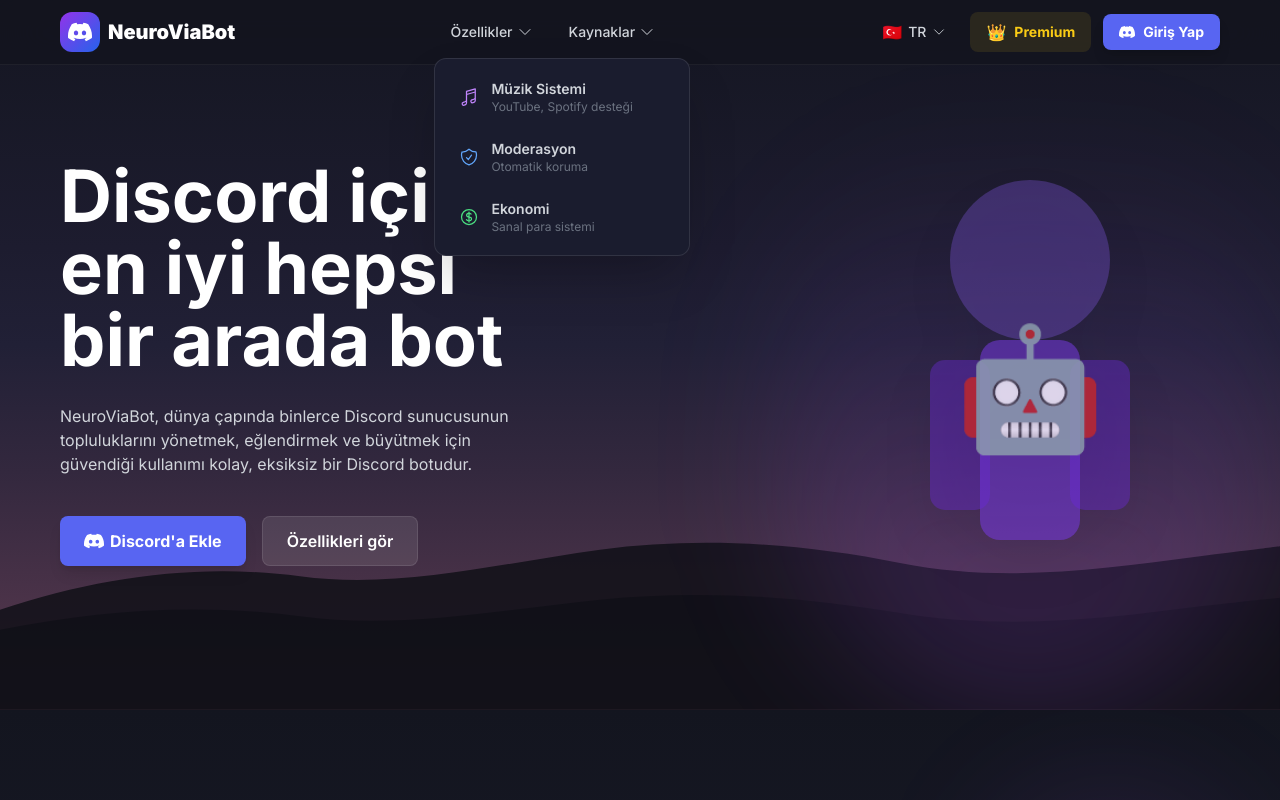
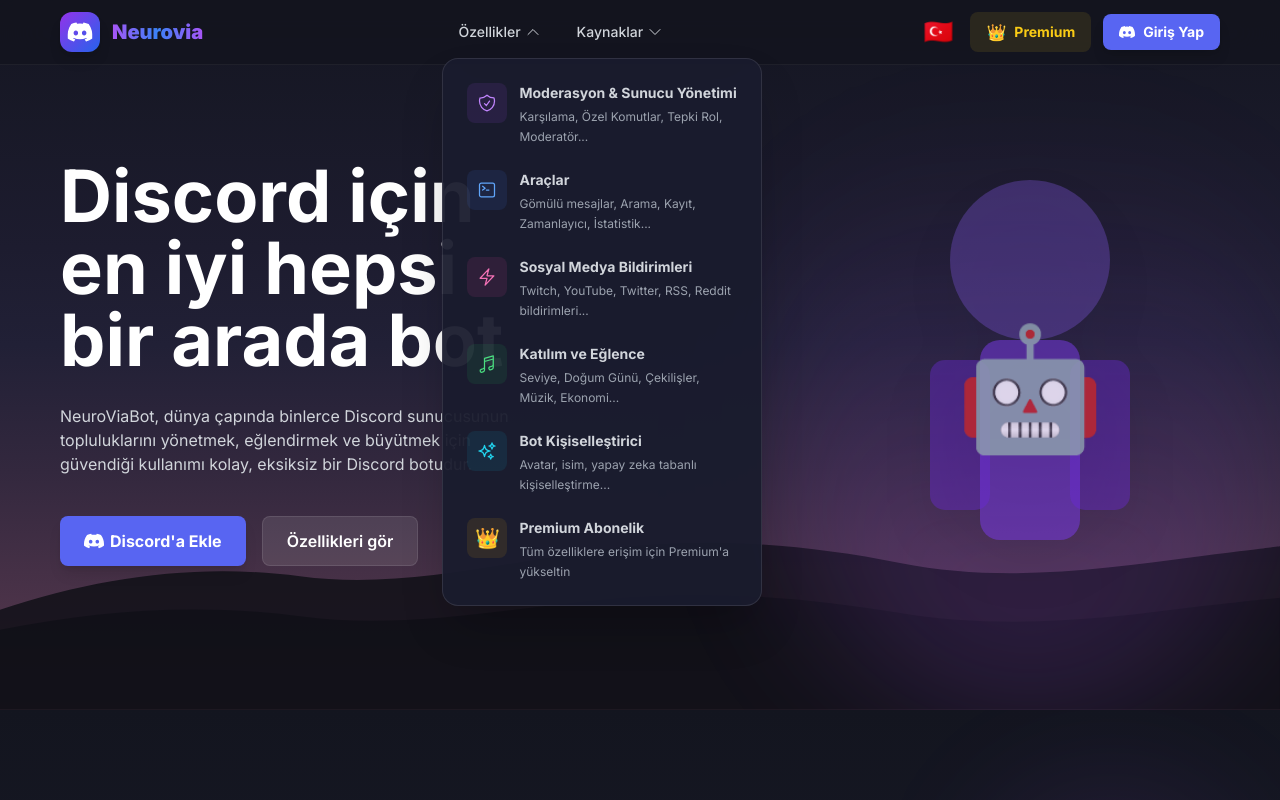
Before and after one commit to kxrk0/neuroviabot-discord, a Next.js app in the folder neuroviabot-frontend/: page / in a window 1280 px wide. Both pictures are taken after a click on the button "Özellikler". Shown: the top 800 px of the page. Built offline with nearby package versions, Linux system fonts and the light colour scheme; no server answers.

Commit message:
feat: redesign navbar dropdowns MEE6-style, add smooth logo animation (Neurovia), emoji-only language selector, and fix dropdown closing

```diff
--- a/neuroviabot-frontend/app/page.tsx
+++ b/neuroviabot-frontend/app/page.tsx
@@ -146,90 +146,206 @@ export default function Home() {
         <div className="max-w-[1240px] mx-auto px-6 lg:px-10">
           <div className="flex items-center justify-between h-16">
             {/* Logo */}
-            <Link href="/" className="flex items-center gap-2 group">
+            <Link href="/" className="flex items-center gap-3 group">
               <motion.div
                 whileHover={{ rotate: 360, scale: 1.1 }}
-                transition={{ duration: 0.6 }}
-                className="w-10 h-10 rounded-xl bg-gradient-to-br from-purple-600 to-blue-600 flex items-center justify-center"
+                transition={{ type: "spring", stiffness: 260, damping: 20 }}
+                className="w-10 h-10 rounded-xl bg-gradient-to-br from-purple-600 to-blue-600 flex items-center justify-center shadow-lg"
               >
-              <svg className="w-6 h-6 text-white" fill="currentColor" viewBox="0 0 24 24">
-                <path d="M20.317 4.37a19.791 19.791 0 0 0-4.885-1.515a.074.074 0 0 0-.079.037c-.21.375-.444.864-.608 1.25a18.27 18.27 0 0 0-5.487 0a12.64 12.64 0 0 0-.617-1.25a.077.077 0 0 0-.079-.037A19.736 19.736 0 0 0 3.677 4.37a.07.07 0 0 0-.032.027C.533 9.046-.32 13.58.099 18.057a.082.082 0 0 0 .031.057a19.9 19.9 0 0 0 5.993 3.03a.078.078 0 0 0 .084-.028a14.09 14.09 0 0 0 1.226-1.994a.076.076 0 0 0-.041-.106a13.107 13.107 0 0 1-1.872-.892a.077.077 0 0 1-.008-.128a10.2 10.2 0 0 0 .372-.292a.074.074 0 0 1 .077-.01c3.928 1.793 8.18 1.793 12.062 0a.074.074 0 0 1 .078.01c.12.098.246.198.373.292a.077.077 0 0 1-.006.127a12.299 12.299 0 0 1-1.873.892a.077.077 0 0 0-.041.107c.36.698.772 1.362 1.225 1.993a.076.076 0 0 0 .084.028a19.839 19.839 0 0 0 6.002-3.03a.077.077 0 0 0 .032-.054c.5-5.177-.838-9.674-3.549-13.66a.061.061 0 0 0-.031-.03zM8.02 15.33c-1.183 0-2.157-1.085-2.157-2.419c0-1.333.956-2.419 2.157-2.419c1.21 0 2.176 1.096 2.157 2.42c0 1.333-.956 2.418-2.157 2.418zm7.975 0c-1.183 0-2.157-1.085-2.157-2.419c0-1.333.955-2.419 2.157-2.419c1.21 0 2.176 1.096 2.157 2.42c0 1.333-.946 2.418-2.157 2.418z"/>
-              </svg>
+                <motion.svg
+                  className="w-6 h-6 text-white"
+                  fill="currentColor"
+                  viewBox="0 0 24 24"
+                  animate={{ scale: [1, 1.05, 1] }}
+                  transition={{ duration: 2, repeat: Infinity, ease: "easeInOut" }}
+                >
+                  <path d="M20.317 4.37a19.791 19.791 0 0 0-4.885-1.515a.074.074 0 0 0-.079.037c-.21.375-.444.864-.608 1.25a18.27 18.27 0 0 0-5.487 0a12.64 12.64 0 0 0-.617-1.25a.077.077 0 0 0-.079-.037A19.736 19.736 0 0 0 3.677 4.37a.07.07 0 0 0-.032.027C.533 9.046-.32 13.58.099 18.057a.082.082 0 0 0 .031.057a19.9 19.9 0 0 0 5.993 3.03a.078.078 0 0 0 .084-.028a14.09 14.09 0 0 0 1.226-1.994a.076.076 0 0 0-.041-.106a13.107 13.107 0 0 1-1.872-.892a.077.077 0 0 1-.008-.128a10.2 10.2 0 0 0 .372-.292a.074.074 0 0 1 .077-.01c3.928 1.793 8.18 1.793 12.062 0a.074.074 0 0 1 .078.01c.12.098.246.198.373.292a.077.077 0 0 1-.006.127a12.299 12.299 0 0 1-1.873.892a.077.077 0 0 0-.041.107c.36.698.772 1.362 1.225 1.993a.076.076 0 0 0 .084.028a19.839 19.839 0 0 0 6.002-3.03a.077.077 0 0 0 .032-.054c.5-5.177-.838-9.674-3.549-13.66a.061.061 0 0 0-.031-.03zM8.02 15.33c-1.183 0-2.157-1.085-2.157-2.419c0-1.333.956-2.419 2.157-2.419c1.21 0 2.176 1.096 2.157 2.42c0 1.333-.956 2.418-2.157 2.418zm7.975 0c-1.183 0-2.157-1.085-2.157-2.419c0-1.333.955-2.419 2.157-2.419c1.21 0 2.176 1.096 2.157 2.42c0 1.333-.946 2.418-2.157 2.418z"/>
+                </motion.svg>
               </motion.div>
-              <span className="text-xl font-black text-white">NeuroViaBot</span>
+              <motion.span
+                className="text-xl font-black"
+                initial={{ backgroundPosition: "0% 50%" }}
+                animate={{ backgroundPosition: ["0% 50%", "100% 50%", "0% 50%"] }}
+                transition={{ duration: 5, repeat: Infinity, ease: "linear" }}
+                style={{
+                  background: "linear-gradient(90deg, #fff 0%, #a855f7 25%, #3b82f6 50%, #a855f7 75%, #fff 100%)",
+                  backgroundSize: "200% auto",
+                  WebkitBackgroundClip: "text",
+                  WebkitTextFillColor: "transparent",
+                  backgroundClip: "text"
+                }}
+              >
+                Neurovia
+              </motion.span>
             </Link>
 
             {/* Center Navigation */}
             <div className="hidden lg:flex items-center gap-1">
-              {/* Features Dropdown */}
+              {/* Features Dropdown - MEE6 Style */}
               <div className="relative">
                 <button
-                  onClick={() => setFeaturesOpen(!featuresOpen)}
+                  onClick={() => {
+                    setFeaturesOpen(!featuresOpen);
+                    setResourcesOpen(false);
+                    setLanguageOpen(false);
+                  }}
                   className="flex items-center gap-1 px-4 py-2 text-sm font-medium text-gray-300 hover:text-white hover:bg-white/5 rounded-lg transition-all"
                 >
                   {t[language].features}
-                  <ChevronDownIcon className="w-4 h-4" />
+                  <ChevronDownIcon className={`w-4 h-4 transition-transform ${featuresOpen ? 'rotate-180' : ''}`} />
                 </button>
                 {featuresOpen && (
                   <>
                     <div className="fixed inset-0 z-40" onClick={() => setFeaturesOpen(false)} />
-                    <div className="absolute top-full left-0 mt-2 w-64 bg-[#1a1c2e] border border-white/10 rounded-xl shadow-2xl z-50 overflow-hidden">
-                      <div className="p-2">
-                        <a href="#features" className="flex items-center gap-3 px-4 py-3 text-gray-300 hover:text-white hover:bg-white/5 rounded-lg transition-all">
-                          <MusicalNoteIcon className="w-5 h-5 text-purple-400" />
+                    <motion.div
+                      initial={{ opacity: 0, y: -10 }}
+                      animate={{ opacity: 1, y: 0 }}
+                      exit={{ opacity: 0, y: -10 }}
+                      className="absolute top-full left-0 mt-2 w-80 bg-[#1a1c2e]/95 backdrop-blur-xl border border-white/10 rounded-2xl shadow-2xl z-50 overflow-hidden"
+                    >
+                      <div className="p-3">
+                        <a href="#features" onClick={() => setFeaturesOpen(false)} className="flex items-start gap-3 px-3 py-3 text-gray-300 hover:text-white hover:bg-white/5 rounded-xl transition-all group">
+                          <div className="w-10 h-10 rounded-lg bg-purple-500/10 flex items-center justify-center flex-shrink-0 group-hover:bg-purple-500/20 transition-colors">
+                            <ShieldCheckIcon className="w-5 h-5 text-purple-400" />
+                          </div>
                           <div>
-                            <div className="font-semibold text-sm">Müzik Sistemi</div>
-                            <div className="text-xs text-gray-500">YouTube, Spotify desteği</div>
+                            <div className="font-bold text-sm mb-1">Moderasyon & Sunucu Yönetimi</div>
+                            <div className="text-xs text-gray-400 leading-relaxed">Karşılama, Özel Komutlar, Tepki Rol, Moderatör...</div>
                           </div>
                         </a>
-                        <a href="#features" className="flex items-center gap-3 px-4 py-3 text-gray-300 hover:text-white hover:bg-white/5 rounded-lg transition-all">
-                          <ShieldCheckIcon className="w-5 h-5 text-blue-400" />
+                        <a href="#features" onClick={() => setFeaturesOpen(false)} className="flex items-start gap-3 px-3 py-3 text-gray-300 hover:text-white hover:bg-white/5 rounded-xl transition-all group">
+                          <div className="w-10 h-10 rounded-lg bg-blue-500/10 flex items-center justify-center flex-shrink-0 group-hover:bg-blue-500/20 transition-colors">
+                            <CommandLineIcon className="w-5 h-5 text-blue-400" />
+                          </div>
                           <div>
-                            <div className="font-semibold text-sm">Moderasyon</div>
-                            <div className="text-xs text-gray-500">Otomatik koruma</div>
+                            <div className="font-bold text-sm mb-1">Araçlar</div>
+                            <div className="text-xs text-gray-400 leading-relaxed">Gömülü mesajlar, Arama, Kayıt, Zamanlayıcı, İstatistik...</div>
                           </div>
                         </a>
-                        <a href="#features" className="flex items-center gap-3 px-4 py-3 text-gray-300 hover:text-white hover:bg-white/5 rounded-lg transition-all">
-                          <CurrencyDollarIcon className="w-5 h-5 text-green-400" />
+                        <a href="#features" onClick={() => setFeaturesOpen(false)} className="flex items-start gap-3 px-3 py-3 text-gray-300 hover:text-white hover:bg-white/5 rounded-xl transition-all group">
+                          <div className="w-10 h-10 rounded-lg bg-pink-500/10 flex items-center justify-center flex-shrink-0 group-hover:bg-pink-500/20 transition-colors">
+                            <BoltIcon className="w-5 h-5 text-pink-400" />
+                          </div>
                           <div>
-                            <div className="font-semibold text-sm">Ekonomi</div>
-                            <div className="text-xs text-gray-500">Sanal para sistemi</div>
+                            <div className="font-bold text-sm mb-1">Sosyal Medya Bildirimleri</div>
+                            <div className="text-xs text-gray-400 leading-relaxed">Twitch, YouTube, Twitter, RSS, Reddit bildirimleri...</div>
+                          </div>
+                        </a>
+                        <a href="#features" onClick={() => setFeaturesOpen(false)} className="flex items-start gap-3 px-3 py-3 text-gray-300 hover:text-white hover:bg-white/5 rounded-xl transition-all group">
+                          <div className="w-10 h-10 rounded-lg bg-green-500/10 flex items-center justify-center flex-shrink-0 group-hover:bg-green-500/20 transition-colors">
+                            <MusicalNoteIcon className="w-5 h-5 text-green-400" />
+                          </div>
+                          <div>
+                            <div className="font-bold text-sm mb-1">Katılım ve Eğlence</div>
+                            <div className="text-xs text-gray-400 leading-relaxed">Seviye, Doğum Günü, Çekilişler, Müzik, Ekonomi...</div>
+                          </div>
+                        </a>
+                        <a href="#features" onClick={() => setFeaturesOpen(false)} className="flex items-start gap-3 px-3 py-3 text-gray-300 hover:text-white hover:bg-white/5 rounded-xl transition-all group">
+                          <div className="w-10 h-10 rounded-lg bg-cyan-500/10 flex items-center justify-center flex-shrink-0 group-hover:bg-cyan-500/20 transition-colors">
+                            <SparklesIcon className="w-5 h-5 text-cyan-400" />
+                          </div>
+                          <div>
+                            <div className="font-bold text-sm mb-1">Bot Kişiselleştirici</div>
+                            <div className="text-xs text-gray-400 leading-relaxed">Avatar, isim, yapay zeka tabanlı kişiselleştirme...</div>
+                          </div>
+                        </a>
+                        <a href="#premium" onClick={() => setFeaturesOpen(false)} className="flex items-start gap-3 px-3 py-3 text-gray-300 hover:text-white hover:bg-white/5 rounded-xl transition-all group">
+                          <div className="w-10 h-10 rounded-lg bg-yellow-500/10 flex items-center justify-center flex-shrink-0 group-hover:bg-yellow-500/20 transition-colors">
+                            <span className="text-xl">👑</span>
+                          </div>
+                          <div>
+                            <div className="font-bold text-sm mb-1">Premium Abonelik</div>
+                            <div className="text-xs text-gray-400 leading-relaxed">Tüm özelliklere erişim için Premium'a yükseltin</div>
                           </div>
                         </a>
                       </div>
-                    </div>
+                    </motion.div>
                   </>
                 )}
               </div>
 
-              {/* Resources Dropdown */}
+              {/* Resources Dropdown - MEE6 Style */}
               <div className="relative">
                 <button
-                  onClick={() => setResourcesOpen(!resourcesOpen)}
+                  onClick={() => {
+                    setResourcesOpen(!resourcesOpen);
+                    setFeaturesOpen(false);
+                    setLanguageOpen(false);
+                  }}
                   className="flex items-center gap-1 px-4 py-2 text-sm font-medium text-gray-300 hover:text-white hover:bg-white/5 rounded-lg transition-all"
                 >
                   {t[language].resources}
-                  <ChevronDownIcon className="w-4 h-4" />
+                  <ChevronDownIcon className={`w-4 h-4 transition-transform ${resourcesOpen ? 'rotate-180' : ''}`} />
                 </button>
                 {resourcesOpen && (
                   <>
                     <div className="fixed inset-0 z-40" onClick={() => setResourcesOpen(false)} />
-                    <div className="absolute top-full left-0 mt-2 w-56 bg-[#1a1c2e] border border-white/10 rounded-xl shadow-2xl z-50 overflow-hidden">
-                      <div className="p-2">
-                        <a href="/servers" className="flex items-center gap-3 px-4 py-3 text-gray-300 hover:text-white hover:bg-white/5 rounded-lg transition-all">
-                          <ServerIcon className="w-5 h-5 text-purple-400" />
-                          <span className="font-medium text-sm">Sunucularım</span>
+                    <motion.div
+                      initial={{ opacity: 0, y: -10 }}
+                      animate={{ opacity: 1, y: 0 }}
+                      exit={{ opacity: 0, y: -10 }}
+                      className="absolute top-full left-0 mt-2 w-80 bg-[#1a1c2e]/95 backdrop-blur-xl border border-white/10 rounded-2xl shadow-2xl z-50 overflow-hidden"
+                    >
+                      <div className="p-3">
+                        <a href="#" onClick={() => setResourcesOpen(false)} className="flex items-start gap-3 px-3 py-3 text-gray-300 hover:text-white hover:bg-white/5 rounded-xl transition-all group">
+                          <div className="w-10 h-10 rounded-lg bg-purple-500/10 flex items-center justify-center flex-shrink-0 group-hover:bg-purple-500/20 transition-colors">
+                            <span className="text-xl">📚</span>
+                          </div>
+                          <div>
+                            <div className="font-bold text-sm mb-1">Öğretici</div>
+                            <div className="text-xs text-gray-400 leading-relaxed">Discord'da Neurovia'nın nasıl kullanılacağı hakkında daha fazla bilgi</div>
+                          </div>
                         </a>
-                        <a href="#" className="flex items-center gap-3 px-4 py-3 text-gray-300 hover:text-white hover:bg-white/5 rounded-lg transition-all">
-                          <CommandLineIcon className="w-5 h-5 text-blue-400" />
-                          <span className="font-medium text-sm">Komutlar</span>
+                        <a href="#" onClick={() => setResourcesOpen(false)} className="flex items-start gap-3 px-3 py-3 text-gray-300 hover:text-white hover:bg-white/5 rounded-xl transition-all group">
+                          <div className="w-10 h-10 rounded-lg bg-blue-500/10 flex items-center justify-center flex-shrink-0 group-hover:bg-blue-500/20 transition-colors">
+                            <span className="text-xl">📖</span>
+                          </div>
+                          <div>
+                            <div className="font-bold text-sm mb-1">Destek Portalı</div>
+                            <div className="text-xs text-gray-400 leading-relaxed">Bilgi bankası ve yardımcı materyaller avucunuzun içinde</div>
+                          </div>
                         </a>
-                        <a href="#" className="flex items-center gap-3 px-4 py-3 text-gray-300 hover:text-white hover:bg-white/5 rounded-lg transition-all">
-                          <SparklesIcon className="w-5 h-5 text-yellow-400" />
-                          <span className="font-medium text-sm">Yardım</span>
+                        <a href="https://discord.gg/neurovia" onClick={() => setResourcesOpen(false)} className="flex items-start gap-3 px-3 py-3 text-gray-300 hover:text-white hover:bg-white/5 rounded-xl transition-all group">
+                          <div className="w-10 h-10 rounded-lg bg-indigo-500/10 flex items-center justify-center flex-shrink-0 group-hover:bg-indigo-500/20 transition-colors">
+                            <ServerIcon className="w-5 h-5 text-indigo-400" />
+                          </div>
+                          <div>
+                            <div className="font-bold text-sm mb-1">Discord Sunucusu</div>
+                            <div className="text-xs text-gray-400 leading-relaxed">İhtiyacınız olabilecek tüm yardımları almak için katılın</div>
+                          </div>
+                        </a>
+                        <a href="/servers" onClick={() => setResourcesOpen(false)} className="flex items-start gap-3 px-3 py-3 text-gray-300 hover:text-white hover:bg-white/5 rounded-xl transition-all group">
+                          <div className="w-10 h-10 rounded-lg bg-green-500/10 flex items-center justify-center flex-shrink-0 group-hover:bg-green-500/20 transition-colors">
+                            <span className="text-xl">💼</span>
+                          </div>
+                          <div>
+                            <div className="font-bold text-sm mb-1 flex items-center gap-2">
+                              Kariyer
+                              <span className="text-[10px] px-1.5 py-0.5 bg-green-500/20 text-green-400 rounded">İşe alıyoruz!</span>
+                            </div>
+                            <div className="text-xs text-gray-400 leading-relaxed">Neurovia'ya katılın ve harika topluluklar için araçlar oluşturun</div>
+                          </div>
+                        </a>
+                        <a href="#" onClick={() => setResourcesOpen(false)} className="flex items-start gap-3 px-3 py-3 text-gray-300 hover:text-white hover:bg-white/5 rounded-xl transition-all group">
+                          <div className="w-10 h-10 rounded-lg bg-pink-500/10 flex items-center justify-center flex-shrink-0 group-hover:bg-pink-500/20 transition-colors">
+                            <span className="text-xl">🐛</span>
+                          </div>
+                          <div>
+                            <div className="font-bold text-sm mb-1">Hata Ödül Programı</div>
+                            <div className="text-xs text-gray-400 leading-relaxed">Bazı güzel ödüllere giden yolu hackleyin</div>
+                          </div>
+                        </a>
+                        <a href="#" onClick={() => setResourcesOpen(false)} className="flex items-start gap-3 px-3 py-3 text-gray-300 hover:text-white hover:bg-white/5 rounded-xl transition-all group">
+                          <div className="w-10 h-10 rounded-lg bg-cyan-500/10 flex items-center justify-center flex-shrink-0 group-hover:bg-cyan-500/20 transition-colors">
+                            <span className="text-xl">✉️</span>
+                          </div>
+                          <div>
+                            <div className="font-bold text-sm mb-1">Bize ulaşın</div>
+                            <div className="text-xs text-gray-400 leading-relaxed">Biz güzeliz ve arkadaş canlısıyız!</div>
+                          </div>
                         </a>
                       </div>
-                    </div>
+                    </motion.div>
                   </>
                 )}
               </div>
@@ -237,20 +353,29 @@ export default function Home() {
 
             {/* Right Actions */}
             <div className="flex items-center gap-3">
-              {/* Language Selector */}
+              {/* Language Selector - Emoji Only */}
               <div className="relative">
-                <button
-                  onClick={() => setLanguageOpen(!languageOpen)}
-                  className="hidden md:flex items-center gap-1.5 px-3 py-1.5 text-sm font-medium text-gray-300 hover:text-white hover:bg-white/5 rounded-lg transition-all"
+                <motion.button
+                  onClick={() => {
+                    setLanguageOpen(!languageOpen);
+                    setFeaturesOpen(false);
+                    setResourcesOpen(false);
+                  }}
+                  whileHover={{ scale: 1.1 }}
+                  whileTap={{ scale: 0.95 }}
+                  className="hidden md:flex items-center justify-center w-10 h-10 text-2xl hover:bg-white/5 rounded-lg transition-all"
                 >
-                  <span className="text-base">{language === 'tr' ? '🇹🇷' : '🇬🇧'}</span>
-                  <span>{language.toUpperCase()}</span>
-                  <ChevronDownIcon className="w-3.5 h-3.5" />
-                </button>
+                  {language === 'tr' ? '🇹🇷' : '🇬🇧'}
+                </motion.button>
                 {languageOpen && (
                   <>
                     <div className="fixed inset-0 z-40" onClick={() => setLanguageOpen(false)} />
-                    <div className="absolute top-full right-0 mt-2 w-40 bg-[#1a1c2e] border border-white/10 rounded-xl shadow-2xl z-50 overflow-hidden">
+                    <motion.div
+                      initial={{ opacity: 0, y: -10 }}
+                      animate={{ opacity: 1, y: 0 }}
+                      exit={{ opacity: 0, y: -10 }}
+                      className="absolute top-full right-0 mt-2 w-40 bg-[#1a1c2e]/95 backdrop-blur-xl border border-white/10 rounded-xl shadow-2xl z-50 overflow-hidden"
+                    >
                       <div className="p-1">
                         <button
                           onClick={() => {
@@ -277,7 +402,7 @@ export default function Home() {
                           English
                         </button>
                       </div>
-                    </div>
+                    </motion.div>
                   </>
                 )}
               </div>
@@ -301,8 +426,8 @@ export default function Home() {
                 className="flex items-center gap-2 px-4 py-2 text-sm font-bold text-white bg-[#5865F2] hover:bg-[#4752C4] rounded-lg transition-all shadow-lg"
               >
                 <svg className="w-4 h-4" fill="currentColor" viewBox="0 0 24 24">
-                  <path d="M20.317 4.37a19.791 19.791 0 0 0-4.885-1.515a.074.074 0 0 0-.079.037c-.21.375-.444.864-.608 1.25a18.27 18.27 0 0 0-5.487 0a12.64 12.64 0 0 0-.617-1.25a.077.077 0 0 0-.079-.037A19.736 19.736 0 0 0 3.677 4.37a.07.07 0 0 0-.032.027C.533 9.046-.32 13.58.099 18.057a.082.082 0 0 0 .031.057a19.9 19.9 0 0 0 5.993 3.03a.078.078 0 0 0 .084-.028a14.09 14.09 0 0 0 1.226-1.994a.076.076 0 0 0-.041-.106a13.107 13.107 0 0 1-1.872-.892a.077.077 0 0 1-.008-.128a10.2 10.2 0 0 0 .372-.292a.074.074 0 0 1 .077-.01c3.928 1.793 8.18 1.793 12.062 0a.074.074 0 0 1 .078.01c.12.098.246.198.373.292a.077.077 0 0 1-.006.127a12.299 12.299 0 0 1-1.873.892a.077.077 0 0 0-.041.107c.36.698.772 1.362 1.225 1.993a.076.076 0 0 0 .084.028a19.839 19.839 0 0 0 6.002-3.03a.077.077 0 0 0 .032-.054c.5-5.177-.838-9.674-3.549-13.66a.061.061 0 0 0-.031-.03zM8.02 15.33c-1.183 0-2.157-1.085-2.157-2.419c0-1.333.956-2.419 2.157-2.419c1.21 0 2.176 1.096 2.157 2.42c0 1.333-.956 2.418-2.157 2.418zm7.975 0c-1.183 0-2.157-1.085-2.157-2.419c0-1.333.955-2.419 2.157-2.419c1.21 0 2.176 1.096 2.157 2.42c0 1.333-.946 2.418-2.157 2.418z"/>
-                </svg>
+                <path d="M20.317 4.37a19.791 19.791 0 0 0-4.885-1.515a.074.074 0 0 0-.079.037c-.21.375-.444.864-.608 1.25a18.27 18.27 0 0 0-5.487 0a12.64 12.64 0 0 0-.617-1.25a.077.077 0 0 0-.079-.037A19.736 19.736 0 0 0 3.677 4.37a.07.07 0 0 0-.032.027C.533 9.046-.32 13.58.099 18.057a.082.082 0 0 0 .031.057a19.9 19.9 0 0 0 5.993 3.03a.078.078 0 0 0 .084-.028a14.09 14.09 0 0 0 1.226-1.994a.076.076 0 0 0-.041-.106a13.107 13.107 0 0 1-1.872-.892a.077.077 0 0 1-.008-.128a10.2 10.2 0 0 0 .372-.292a.074.074 0 0 1 .077-.01c3.928 1.793 8.18 1.793 12.062 0a.074.074 0 0 1 .078.01c.12.098.246.198.373.292a.077.077 0 0 1-.006.127a12.299 12.299 0 0 1-1.873.892a.077.077 0 0 0-.041.107c.36.698.772 1.362 1.225 1.993a.076.076 0 0 0 .084.028a19.839 19.839 0 0 0 6.002-3.03a.077.077 0 0 0 .032-.054c.5-5.177-.838-9.674-3.549-13.66a.061.061 0 0 0-.031-.03zM8.02 15.33c-1.183 0-2.157-1.085-2.157-2.419c0-1.333.956-2.419 2.157-2.419c1.21 0 2.176 1.096 2.157 2.42c0 1.333-.956 2.418-2.157 2.418zm7.975 0c-1.183 0-2.157-1.085-2.157-2.419c0-1.333.955-2.419 2.157-2.419c1.21 0 2.176 1.096 2.157 2.42c0 1.333-.946 2.418-2.157 2.418z"/>
+              </svg>
                 <span className="hidden sm:inline">{t[language].login}</span>
               </motion.a>
             </div>
```
